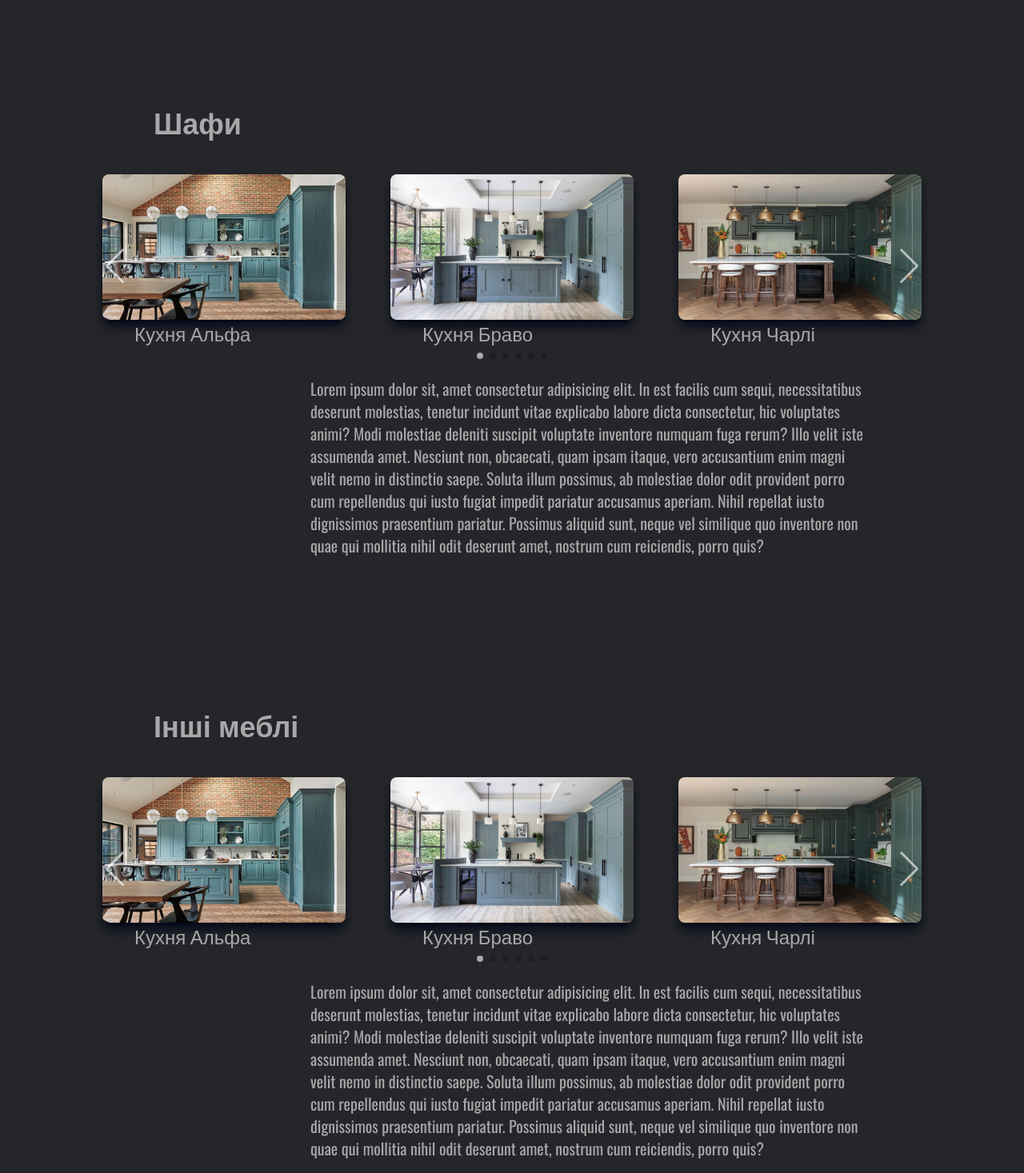
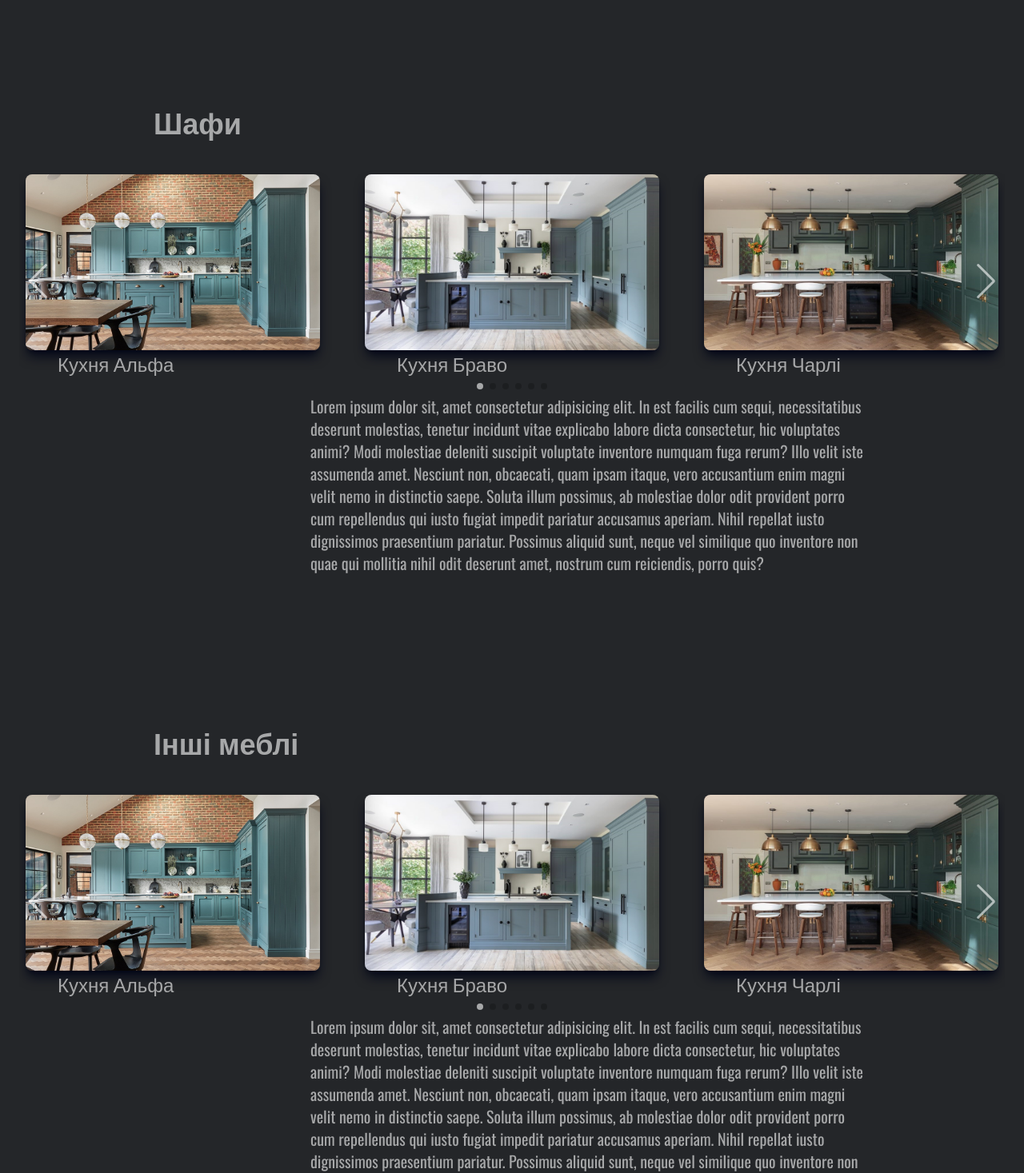
Before and after one commit to SerhiiRud/meblitrix, a Next.js app: page / in a window 1280 px wide. Shown: the part 1538-3005 px from the top of the page at 80% size. Built offline with nearby package versions, Linux system fonts and the light colour scheme.

Commit message:
swiper size wardropes and other

```diff
--- a/src/components/sections/OthersSection.tsx
+++ b/src/components/sections/OthersSection.tsx
@@ -11,7 +11,7 @@ const OthersSection = () => {
       <h2 className="pl-48 mb-10 text-white/60 font-bold text-4xl leading-none font-bebas ">
         {sections.others.title}
       </h2>
-      <div className="mx-auto mb-4 container">
+      <div className="mx-auto px-6">
         <Gallery data={data} />
       </div>
       <div className="ml-auto mr-48 w-[700px] text-xl text-white/60 ">
--- a/src/components/sections/WardrobesSection.tsx
+++ b/src/components/sections/WardrobesSection.tsx
@@ -11,7 +11,7 @@ const WardrobesSection = () => {
       <h2 className="pl-48 mb-10 text-white/60 font-bold text-4xl leading-none font-bebas ">
         {sections.wardrobes.title}
       </h2>
-      <div className="mx-auto mb-4 container">
+      <div className="mx-auto px-6">
         <Gallery data={data} />
       </div>
       <div className="ml-auto mr-48 w-[700px] text-xl text-white/60 ">
```
